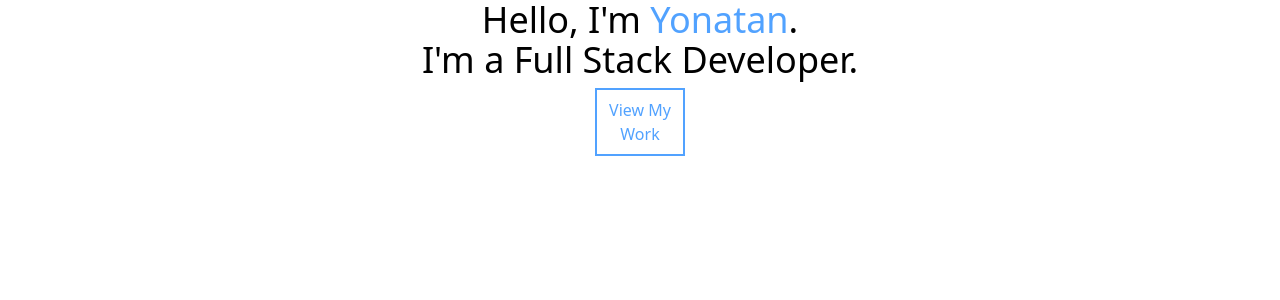
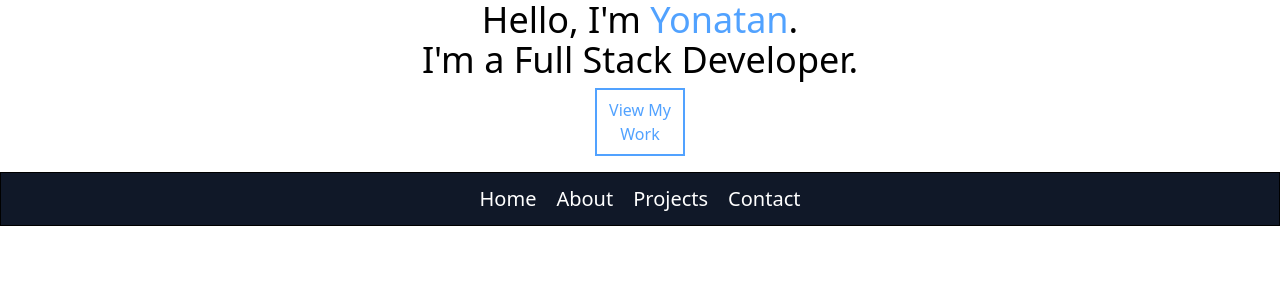
Before and after one commit to Yoni190/portfolio, a React (Vite) app: page / in a window 1280 px wide. Shown: the top 300 px of the page. Built offline with nearby package versions, Linux system fonts and the light colour scheme.

Commit message:
Create navbar

```diff
--- a/src/App.jsx
+++ b/src/App.jsx
@@ -1,10 +1,12 @@
 import Hero from "./components/Hero"
+import Navbar from "./components/Navbar"
 
 function App() {
 
   return (
     <>
       <Hero />
+      <Navbar />
     </>
   )
 }
--- /dev/null
+++ b/src/components/Navbar.jsx
@@ -0,0 +1,16 @@
+import React from 'react'
+
+const Navbar = () => {
+  return (
+    <div className='border py-3 mt-4 bg-gray-900'>
+        <ul className='flex gap-5 justify-center text-white text-xl'>
+            <li className='hover:cursor-pointer hover:text-blue-400'>Home</li>
+            <li className='hover:cursor-pointer hover:text-blue-400'>About</li>
+            <li className='hover:cursor-pointer hover:text-blue-400'>Projects</li>
+            <li className='hover:cursor-pointer hover:text-blue-400'>Contact</li>
+        </ul>
+    </div>
+  )
+}
+
+export default Navbar
```
